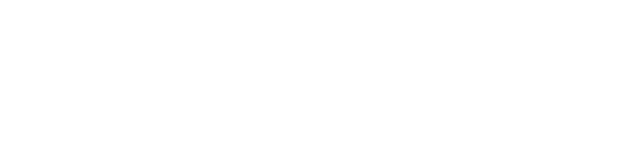
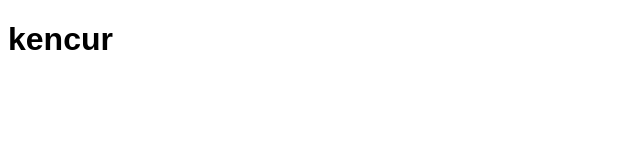
Before and after one commit to hrrs-sourcecode/test-repo, a plain HTML site: page index.html in a window 1280 px wide. Shown: the whole page, without its empty margins (0-640 px from the left). Drawn offline with Linux system fonts and the light colour scheme.

Commit message:
Add file style.css and modified index.html

```diff
--- a/index.html
+++ b/index.html
@@ -5,8 +5,11 @@
     <meta http-equiv="X-UA-Compatible" content="IE=edge">
     <meta name="viewport" content="width=device-width, initial-scale=1.0">
     <title>Document</title>
+    <link rel="stylesheet" href="style.css" type="text/css">
 </head>
 <body>
-
+    <h1>
+        kencur
+    </h1>
 </body>
 </html>
--- /dev/null
+++ b/style.css
@@ -0,0 +1,3 @@
+h1 {
+    font-family: Arial, Helvetica, sans-serif;
+}
```
